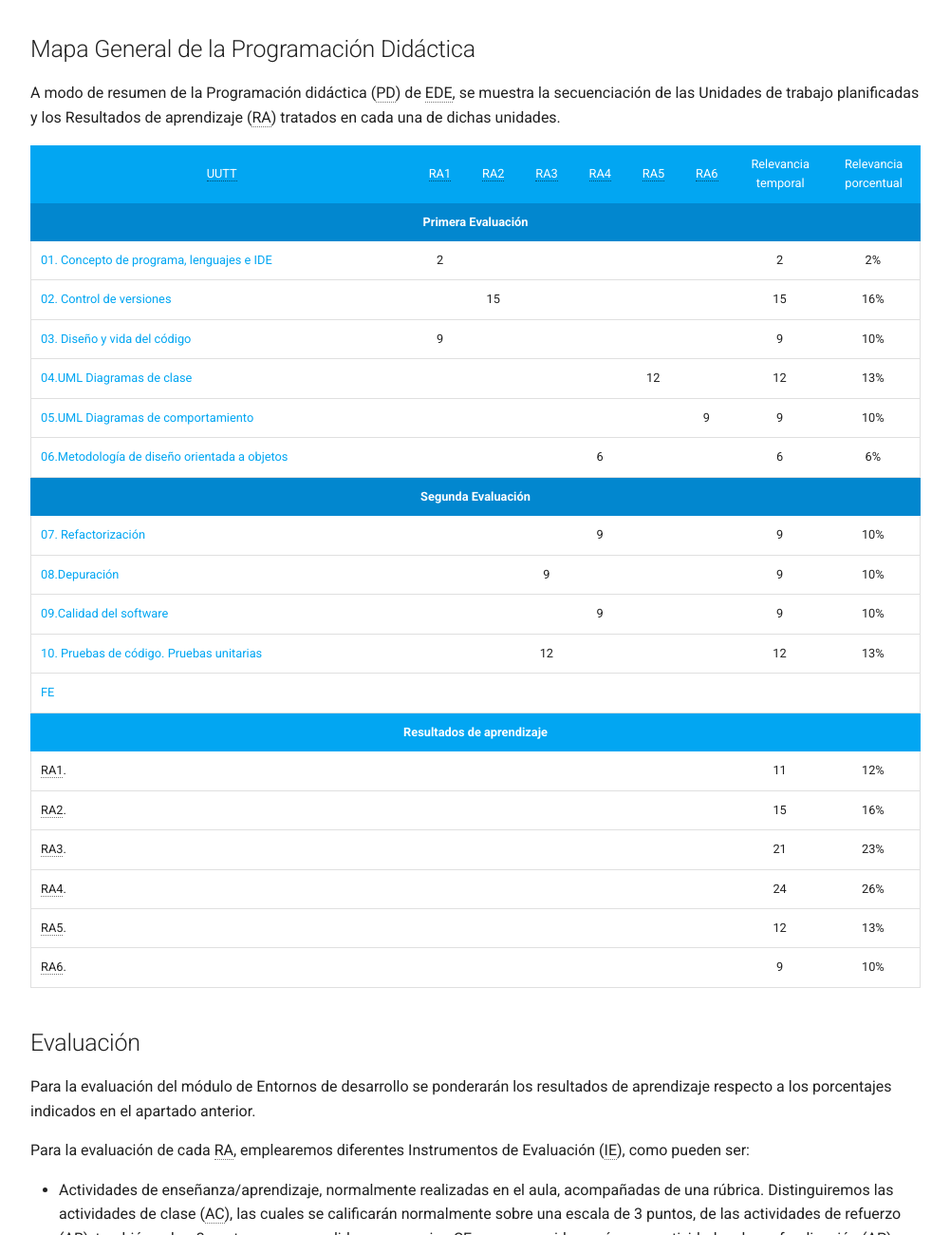
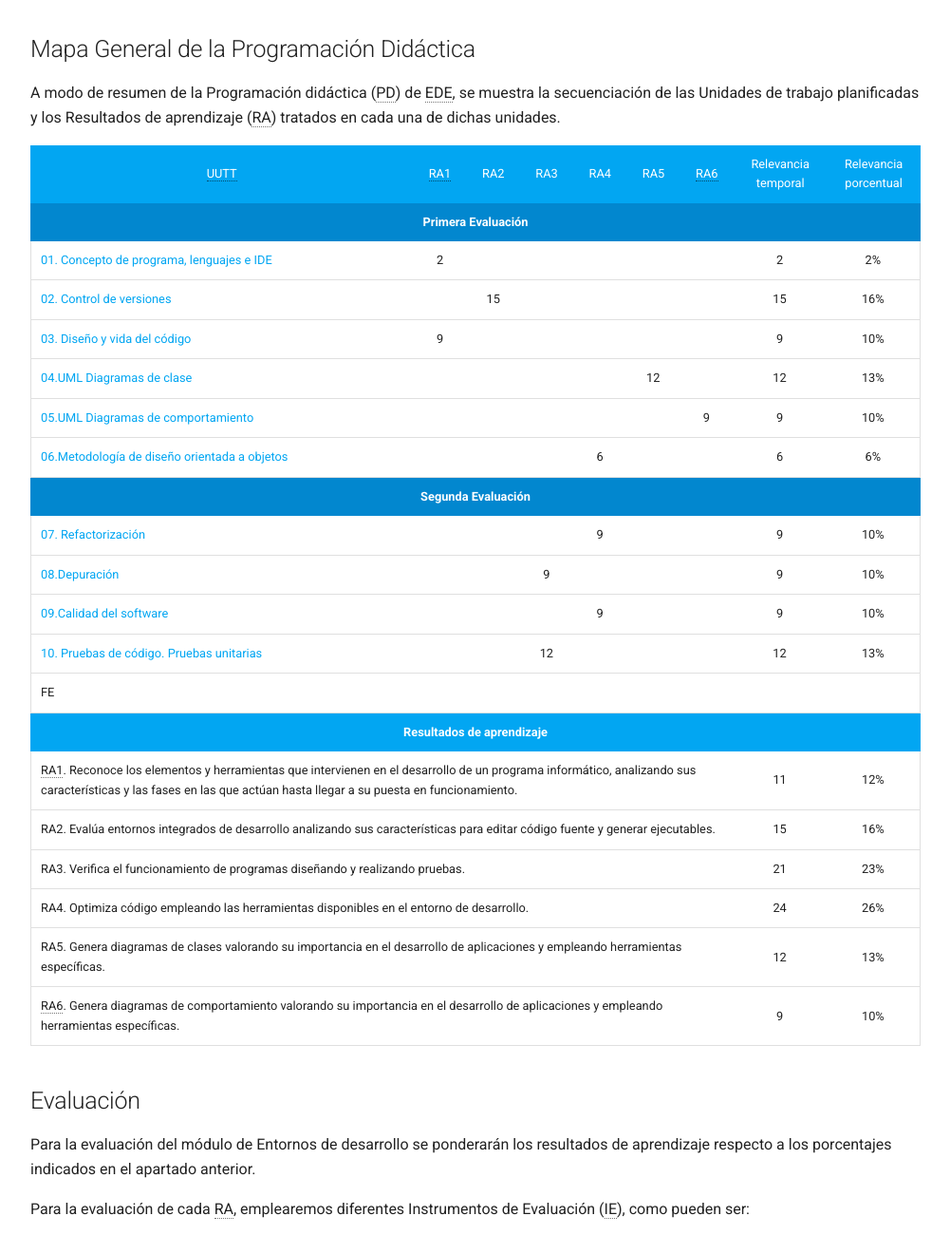
Before and after one commit to gines-lopez/EDE, a plain HTML site: page index.html in a window 1280 px wide. Shown: the part 659-1959 px from the top of the page at 95% size, without its empty margins (264-1265 px from the left). Drawn offline with Linux system fonts and the light colour scheme.

Commit message:
Deployed 486afcf with MkDocs version: 1.6.1

```diff
--- a/index.html
+++ b/index.html
@@ -456,12 +456,12 @@
 <section id="body-ut">
 <section id="body-ut-head">
 <p><abbr title="Unidades de Trabajo">UUTT</abbr></p>
-<p><abbr title="Reconoce la estructura de un programa informático, identificando y relacionando los elementos propios del lenguaje de programación utilizado.">RA1</abbr></p>
-<p><abbr title="Escribe y prueba programas sencillos, reconociendo y aplicando los fundamentos de la programación orientada a objetos.">RA2</abbr></p>
-<p><abbr title="Escribe y depura código, analizando y utilizando las estructuras de control del lenguaje.">RA3</abbr></p>
-<p><abbr title="Desarrolla programas organizados en clases analizando y aplicando los principios de la programación orientada a objetos.">RA4</abbr></p>
-<p><abbr title="Realiza operaciones de entrada y salida de información, utilizando procedimientos específicos del lenguaje y librerías de clases.">RA5</abbr></p>
-<p><abbr title="Escribe programas que manipulen información seleccionando y utilizando tipos avanzados de datos.">RA6</abbr></p>
+<p><abbr title="Reconoce los elementos y herramientas que intervienen en el desarrollo de un programa informático, analizando sus características y las fases en las que actúan hasta llegar a su puesta en funcionamiento.">RA1</abbr></p>
+<p>RA2</p>
+<p>RA3</p>
+<p>RA4</p>
+<p>RA5</p>
+<p><abbr title="Genera diagramas de comportamiento valorando su importancia en el desarrollo de aplicaciones y empleando herramientas específicas.">RA6</abbr></p>
 <p>Relevancia temporal</p>
 <p>Relevancia porcentual</p>
 </section>
@@ -583,7 +583,7 @@
 <p>13%</p>
 </section>
 <section class="body-ut">
-<p><a href="#">FE</a></p>
+<p>FE</p>
 <p></p>
 <p></p>
 <p></p>
@@ -599,32 +599,32 @@
 <p><strong>Resultados de aprendizaje</strong></p>
 </section>
 <section class="body-ut-ra">
-<p><abbr title="Reconoce la estructura de un programa informático, identificando y relacionando los elementos propios del lenguaje de programación utilizado.">RA1</abbr>. </p>
+<p><abbr title="Reconoce los elementos y herramientas que intervienen en el desarrollo de un programa informático, analizando sus características y las fases en las que actúan hasta llegar a su puesta en funcionamiento.">RA1</abbr>. Reconoce los elementos y herramientas que intervienen en el desarrollo de un programa informático, analizando sus características y las fases en las que actúan hasta llegar a su puesta en funcionamiento.</p>
 <p>11</p>
 <p>12%</p>
 </section>
 <section class="body-ut-ra">
-<p><abbr title="Escribe y prueba programas sencillos, reconociendo y aplicando los fundamentos de la programación orientada a objetos.">RA2</abbr>. </p>
+<p>RA2. Evalúa entornos integrados de desarrollo analizando sus características para editar código fuente y generar ejecutables.</p>
 <p>15</p>
 <p>16%</p>
 </section>
 <section class="body-ut-ra">
-<p><abbr title="Escribe y depura código, analizando y utilizando las estructuras de control del lenguaje.">RA3</abbr>. </p>
+<p>RA3. Verifica el funcionamiento de programas diseñando y realizando pruebas.</p>
 <p>21</p>
 <p>23%</p>
 </section>
 <section class="body-ut-ra">
-<p><abbr title="Desarrolla programas organizados en clases analizando y aplicando los principios de la programación orientada a objetos.">RA4</abbr>. </p>
+<p>RA4. Optimiza código empleando las herramientas disponibles en el entorno de desarrollo.</p>
 <p>24</p>
 <p>26%</p>
 </section>
 <section class="body-ut-ra">
-<p><abbr title="Realiza operaciones de entrada y salida de información, utilizando procedimientos específicos del lenguaje y librerías de clases.">RA5</abbr>. </p>
+<p>RA5. Genera diagramas de clases valorando su importancia en el desarrollo de aplicaciones y empleando herramientas específicas.</p>
 <p>12</p>
 <p>13%</p>
 </section>
 <section class="body-ut-ra">
-<p><abbr title="Escribe programas que manipulen información seleccionando y utilizando tipos avanzados de datos.">RA6</abbr>. </p>
+<p><abbr title="Genera diagramas de comportamiento valorando su importancia en el desarrollo de aplicaciones y empleando herramientas específicas.">RA6</abbr>. Genera diagramas de comportamiento valorando su importancia en el desarrollo de aplicaciones y empleando herramientas específicas.</p>
 <p>9</p>
 <p>10%</p>
 </section>
```
Also changed, not shown: search/search_index.json (+1 -1 lines), ut/ut01/ResumenUT.html (+1 -1 lines).
